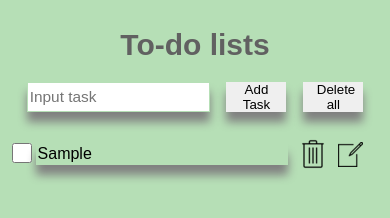
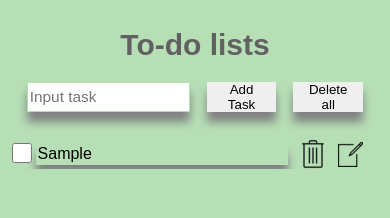
Before and after one commit to RomanExceed21/module3-block5, a plain HTML site: page test.html in a window 390 px wide. Both pictures are taken after typing "Sample" into the empty fields and a click on the button "Add Task". Drawn offline with nearby package versions, Linux system fonts and the light colour scheme.

Commit message:
add fixes in main project again. change code in test.css

```diff
--- a/test.css
+++ b/test.css
@@ -1,11 +1,12 @@
 body {
   background-color: rgb(182, 223, 182);
   font-family: sans-serif;
+
 }
 
 .content-div {
   overflow: auto;
-  height: 750px;
+  height: 70%;
 }
 
 .main-element-control {
@@ -22,8 +23,7 @@ body {
 .header-button {
   min-width: 115px;
   margin-left: 5%;
-  padding-left: 0 4%;
-  padding-right: 4%;
+  padding: 0 4%;
   box-shadow: 0 10px 10px grey;
   border: none;
   text-align: center;
@@ -31,13 +31,12 @@ body {
 
 .header-button:active {
   margin-left: 5%;
-  padding-left: 4%;
-  padding-right: 4%;
+  padding: 0 4%;
   outline: 1px solid rgb(134, 130, 130);
 }
 
 .main-input {
-  width: 200%;
+  width: 60%;
   font-size: 70%;
   border: 1px solid rgb(182, 223, 182);
   box-shadow: 0 10px 10px grey;
@@ -82,7 +81,7 @@ body {
 }
 
 .button {
-  margin: 0%;
+  margin: 0;
   margin-top: 2%;
   margin-left: 10px;
 }
@@ -97,7 +96,7 @@ body {
   text-overflow: ellipsis;
   background-color: rgb(182, 223, 182);
   font-size: 18px;
-  margin: 0%;
+  margin: 0;
   margin-top: 2%;
 }
 
@@ -126,7 +125,7 @@ input[type="checkbox"] {
   .header-button {
     min-width: 60px;
     margin-left: 5%;
-    padding: 0 4% 0 4%;
+    padding: 0 4%;
     box-shadow: 0 10px 10px grey;
     border: none;
     text-align: center;
```
